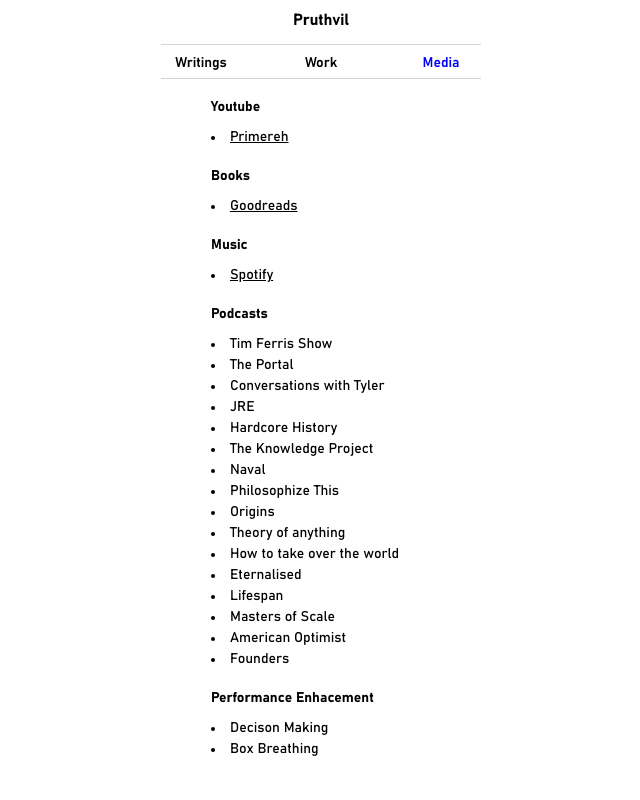
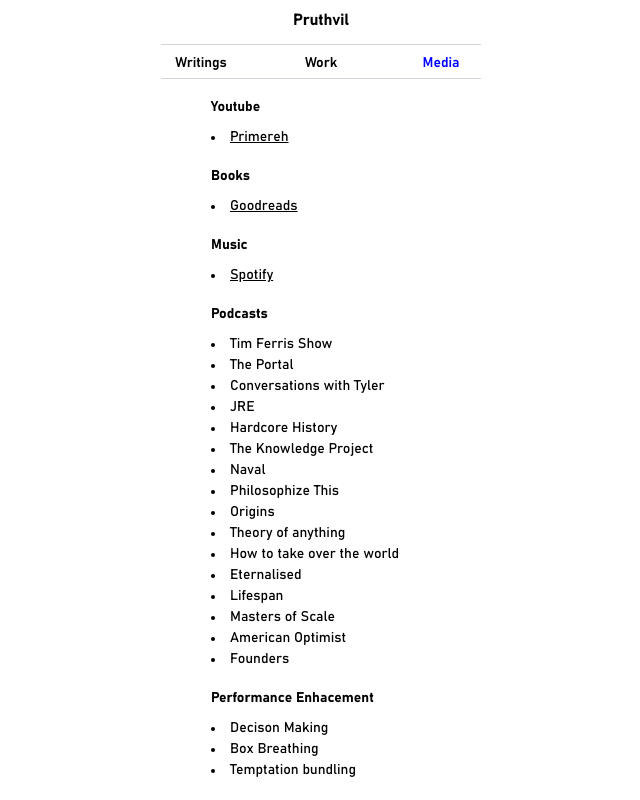
Before and after one commit to pruthvill/blog, a Next.js app: page /media in a window 1280 px wide. Shown: the whole page, without its empty margins (319-959 px from the left). Built offline with nearby package versions, Linux system fonts and the light colour scheme.

Commit message:
Update page.tsx

```diff
--- a/app/media/page.tsx
+++ b/app/media/page.tsx
@@ -81,6 +81,7 @@
             <ul className="list-disc list-inside">
             <li>Decison Making</li>
             <li>Box Breathing</li>
+            <li>Temptation bundling</li>
             </ul>
           </li>
 
```
